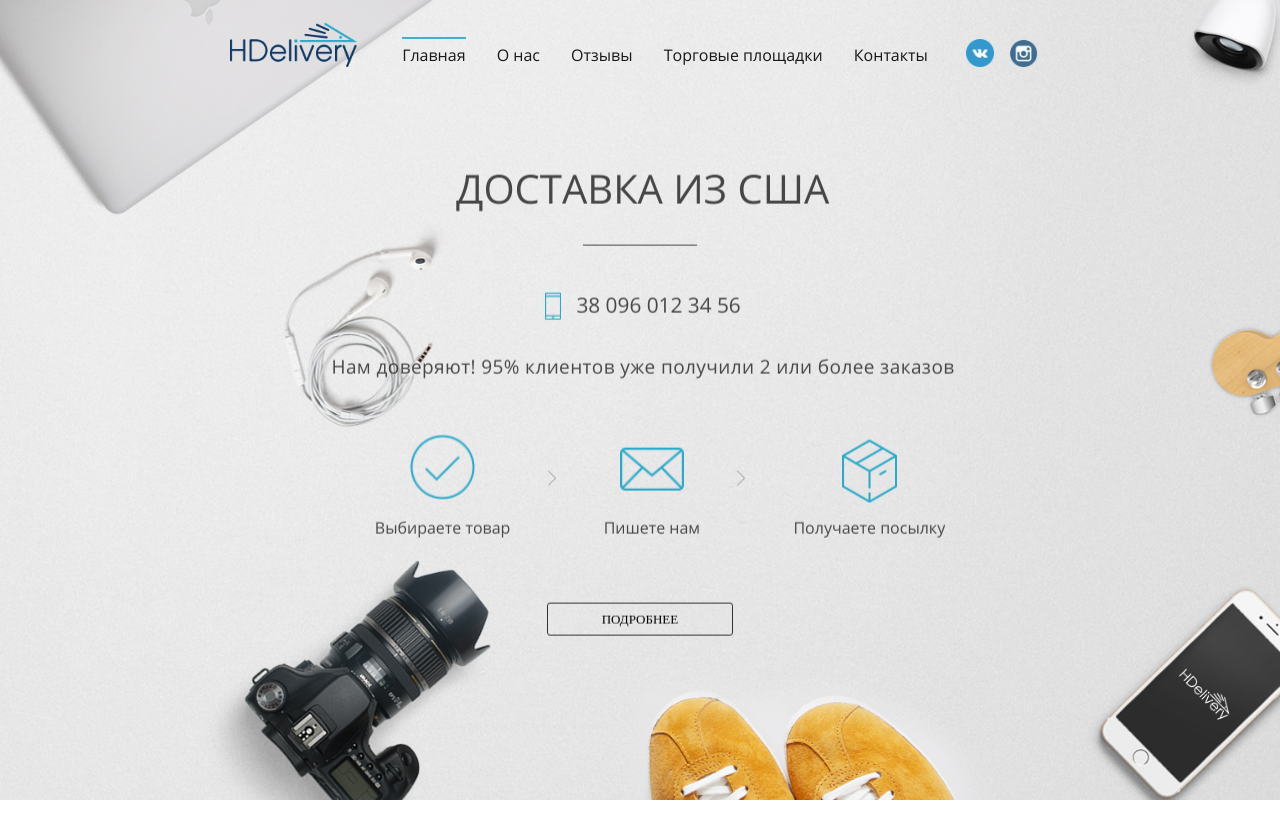
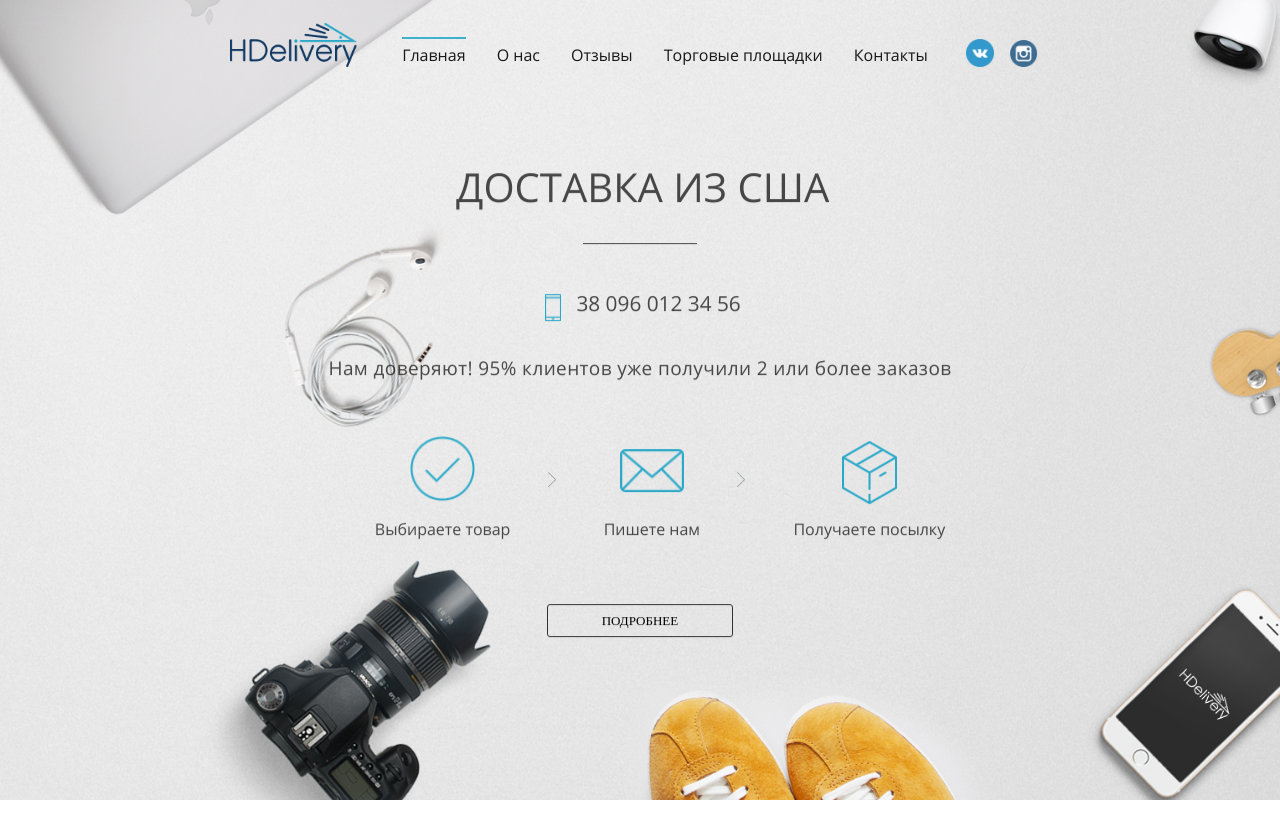
Before and after one commit to tony-blackie/h-delivery, a PHP site: page / in a window 1280 px wide. Shown: the top 840 px of the page. Run offline with PHP 8.4, Linux system fonts and the light colour scheme; some libraries are stand-ins or nearby versions; some web fonts are replaced.

Commit message:
Fixed phone margins

```diff
--- a/index.css
+++ b/index.css
@@ -123,7 +123,7 @@
   .phone__img {
     display: inline-block;
     width: 16px;
-    margin: 0 0 0 0; }
+    margin: 3px 0 0 0; }
   .phone__number {
     display: inline-block;
     vertical-align: top;
--- a/index.html
+++ b/index.html
@@ -51,10 +51,10 @@
 					<figure class="phone__wrapper">
 						<img class="phone__img" src="img/phone.png"/>
 						<p class="phone__number">38 096 012 34 56</p>
-						<p class="phone__comment">
-							Нам доверяют! 95% клиентов уже получили 2 или более заказов
-						</p>
 					</figure>
+					<p class="phone__comment">
+						Нам доверяют! 95% клиентов уже получили 2 или более заказов
+					</p>
 				</div>
 			</div>
 			<div class="landing-icons">
--- a/index.sass
+++ b/index.sass
@@ -123,7 +123,7 @@
   &__img
     display: inline-block
     width: 16px
-    margin: 0 0 0 0
+    margin: 3px 0 0 0
   &__number
     display: inline-block
     vertical-align: top
```
Also changed, not shown: 1 other file.
